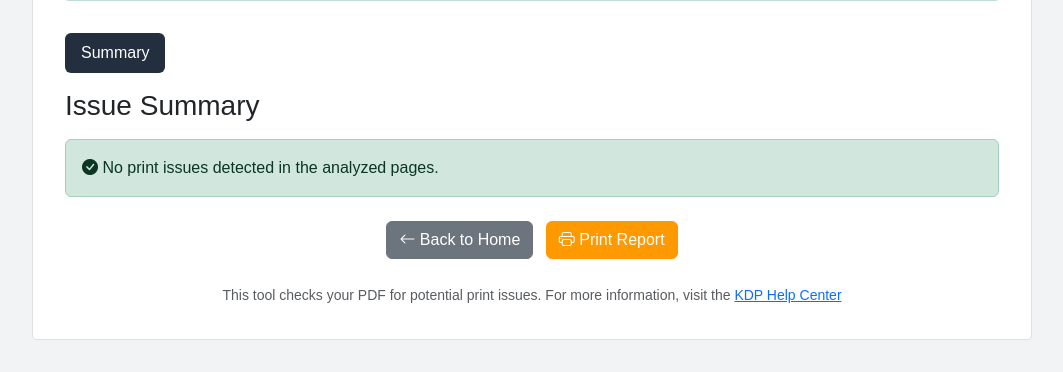
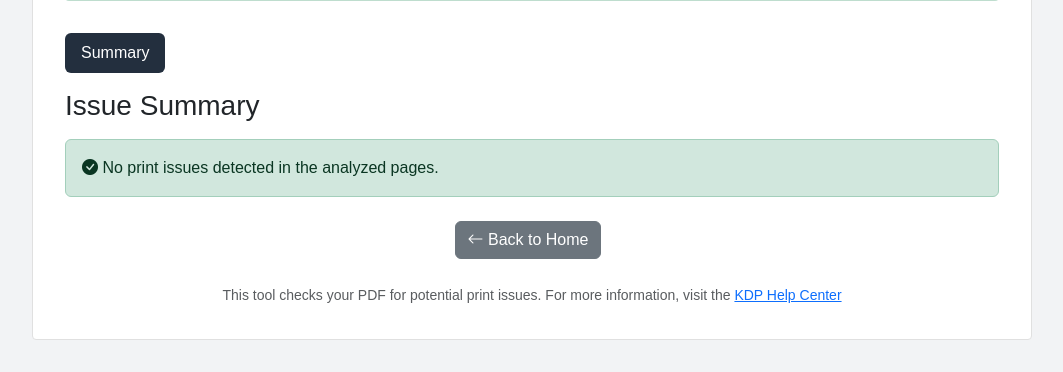
Before and after one commit to vigneshv98/PDF-Analyzer, a Flask app: template templates/print_issues_results.html in a window 1280 px wide. Shown: the part 498-870 px from the top of the page, without its empty margins (108-1171 px from the left). Run offline with Flask 3, Linux system fonts and the light colour scheme; the template is opened without the code that fills it, so the values that code supplies are empty.

Commit message:
Print results modified

```diff
--- a/app.py
+++ b/app.py
@@ -1,6 +1,6 @@
 import os
 import io
-from flask import Flask, render_template, request, jsonify, redirect, url_for
+from flask import Flask, render_template, request, jsonify
 from werkzeug.utils import secure_filename
 from werkzeug.exceptions import RequestEntityTooLarge
 import fitz  # PyMuPDF
@@ -264,7 +264,7 @@ def process_page(args):
                         issue = f"Image on page {page_idx+1} (#{img_index+1}) is not in CMYK color space"
                         local_results["color_space_issues"].append(issue)
                         img_copy = img.copy()
-                        img_copy.thumbnail((150,150), Image.LANCZOS)
+                        # Removed thumbnail resizing to preserve original image quality
                         buf = io.BytesIO()
                         img_copy.save(buf, format="PNG")
                         b64 = base64.b64encode(buf.getvalue()).decode('utf-8')
@@ -544,8 +544,8 @@ def process_page_for_print(args):
         doc = fitz.open(pdf_path)
         page = doc[page_idx]
 
-        # Generate page preview image via PIL to avoid fz_save_pixmap_as_png error
-        pix = page.get_pixmap(matrix=fitz.Matrix(0.15, 0.15), alpha=False)
+        # Generate higher-resolution preview by using full-scale matrix
+        pix = page.get_pixmap(matrix=fitz.Matrix(1.0, 1.0), alpha=False)
         mode = "RGBA" if pix.alpha else "RGB"
         img = Image.frombytes(mode, [pix.width, pix.height], pix.samples)
         buf = io.BytesIO()
@@ -963,12 +963,5 @@ def upload_file():
                 print(f"Warning: Could not delete temporary file {temp_file_path}: {e}")
                 # Don't raise the exception so the response is still sent
 
-@app.route('/templates/index.html')
-def serve_template():
-    return render_template('index.html',
-                          paperback_trim_sizes=list(KDP_TRIM_SIZES.keys()),
-                          hardcover_trim_sizes=list(KDP_HARDCOVER_TRIM_SIZES.keys()),
-                          color_options=COLOR_OPTIONS)
-
 if __name__ == '__main__':
     app.run(debug=True)
--- a/templates/print_issues_results.html
+++ b/templates/print_issues_results.html
@@ -491,11 +491,8 @@
 
         <!-- Actions -->
         <div class="mt-4 text-center">
-            <a href="/" class="btn btn-secondary me-2">
+            <a href="{{ url_for('index') }}" class="btn btn-secondary me-2">
                 <i class="bi bi-arrow-left"></i> Back to Home
-            </a>
-            <a href="#" class="btn btn-amazon" onclick="window.print();">
-                <i class="bi bi-printer"></i> Print Report
             </a>
         </div>
 
```
